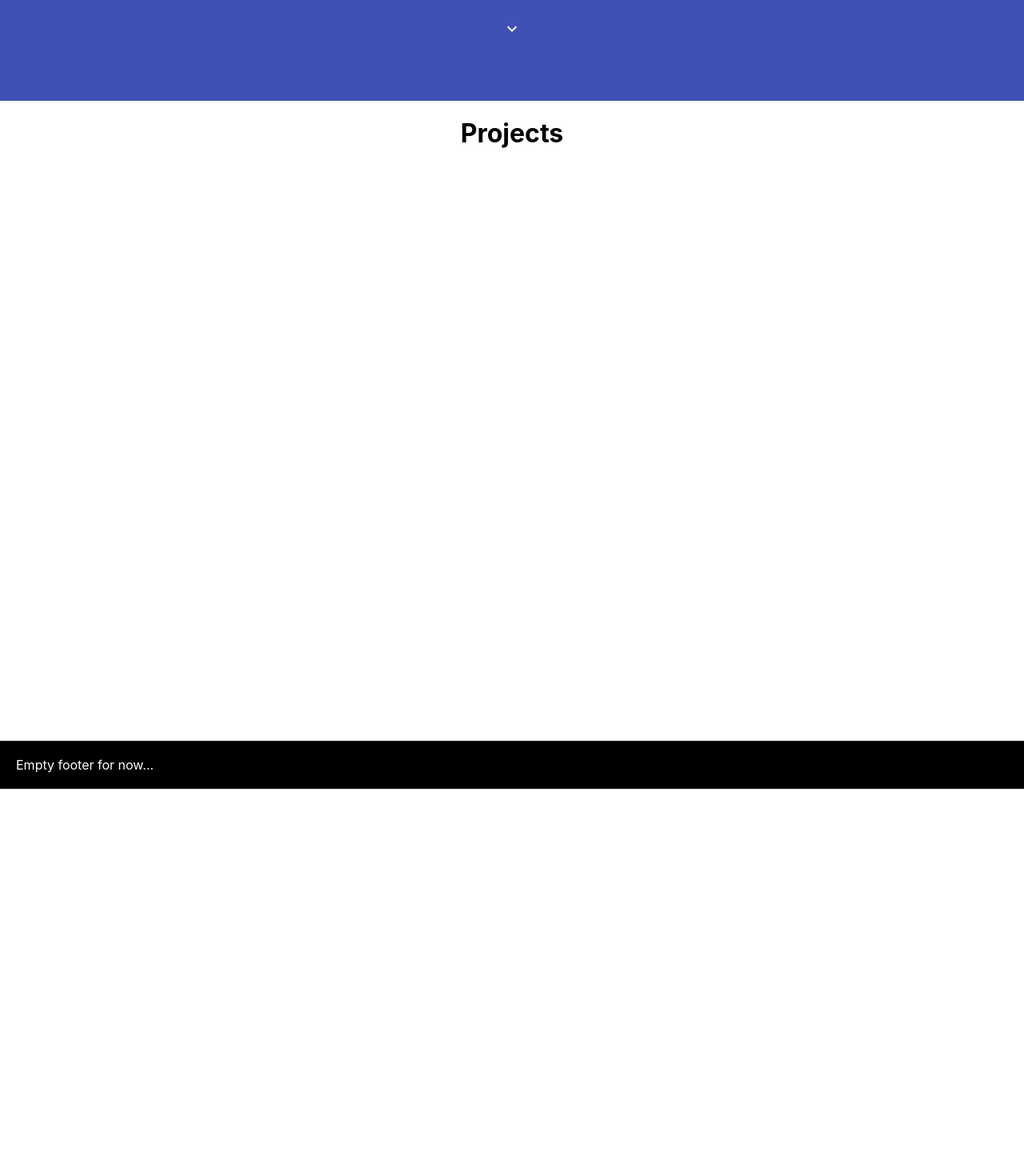
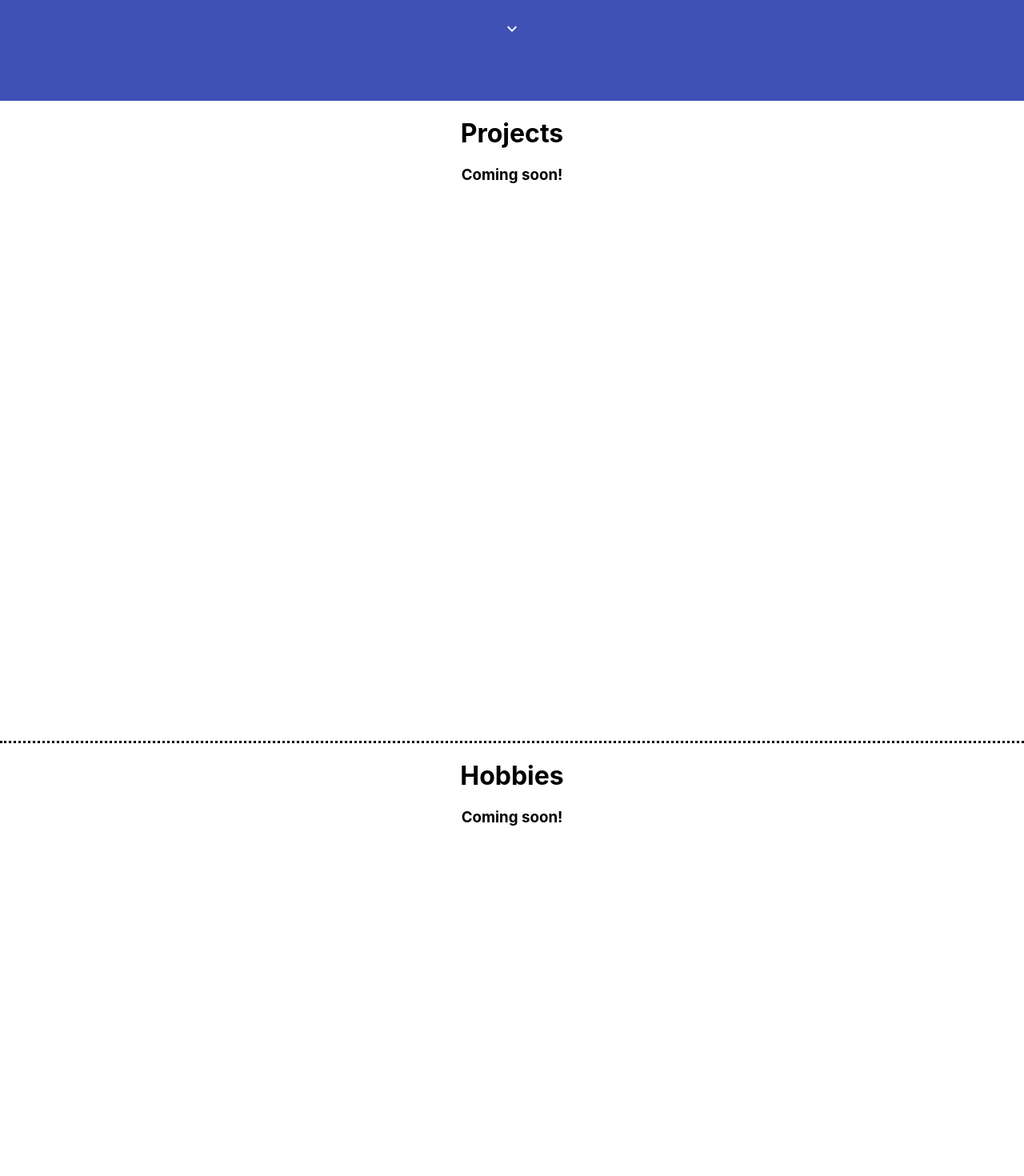
Before and after one commit to bill-ahmed/billahmed, a React (Create React App) app: page / in a window 1280 px wide. Shown: the part 700-2170 px from the top of the page at 80% size. Before the commit the page ends 1686 px from the top, so only its background shows below. Built offline with nearby package versions, Linux system fonts and the light colour scheme.

Commit message:
added section for hobbies, and other small changes

```diff
--- a/src/App.css
+++ b/src/App.css
@@ -1,5 +1,5 @@
 body{
-  height: 100vh;
+  height: 200vh;
 
 }
 
--- a/src/components/Footer.js
+++ b/src/components/Footer.js
@@ -3,7 +3,7 @@ import './css/Footer.css';
 function Footer(props) {
     return(
         <div className="footer">
-            <h4>Empty footer for now...</h4>
+            <h4>{"{ Some important footer stuff. }"}</h4>
         </div>
     );
 }
--- a/src/components/MainBody.js
+++ b/src/components/MainBody.js
@@ -5,6 +5,12 @@ function MainBody(props) {
         <div className="mainBody">
             <div id="projects" className="projects">
                 <h1>Projects</h1>
+                <h3>Coming soon!</h3>
+            </div>
+
+            <div id="hobbies" className="hobbies">
+                <h1>Hobbies</h1>
+                <h3>Coming soon!</h3>
             </div>
         </div>
     );
--- a/src/components/css/Footer.css
+++ b/src/components/css/Footer.css
@@ -3,7 +3,7 @@
 
     display: flex;
     flex-direction: row;
-    justify-content: flex-start;
+    justify-content: center;
 
     background: black;
     color: white;
--- a/src/components/css/MainBody.css
+++ b/src/components/css/MainBody.css
@@ -1,17 +1,21 @@
 .mainBody{
     position: relative;
     display: flex;
-    flex-direction: row;
-    justify-content: center;
+    flex-direction: column;
+    justify-content: space-between;
     align-items: center;
 }
 
-.mainBody .webProjects{
-    width: 50%;
+.mainBody .projects{
+    width: 100%;
+    height: 100vh;
+    text-align: center;
+
+    border-bottom: 3px dotted;
+}
+
+.mainBody .hobbies{
+    width: 100%;
+    height: 100vh;
     text-align: center;
 }
-
-.mainBody .otherProjects{
-    width: 50%;
-    text-align: center;
-}
```
